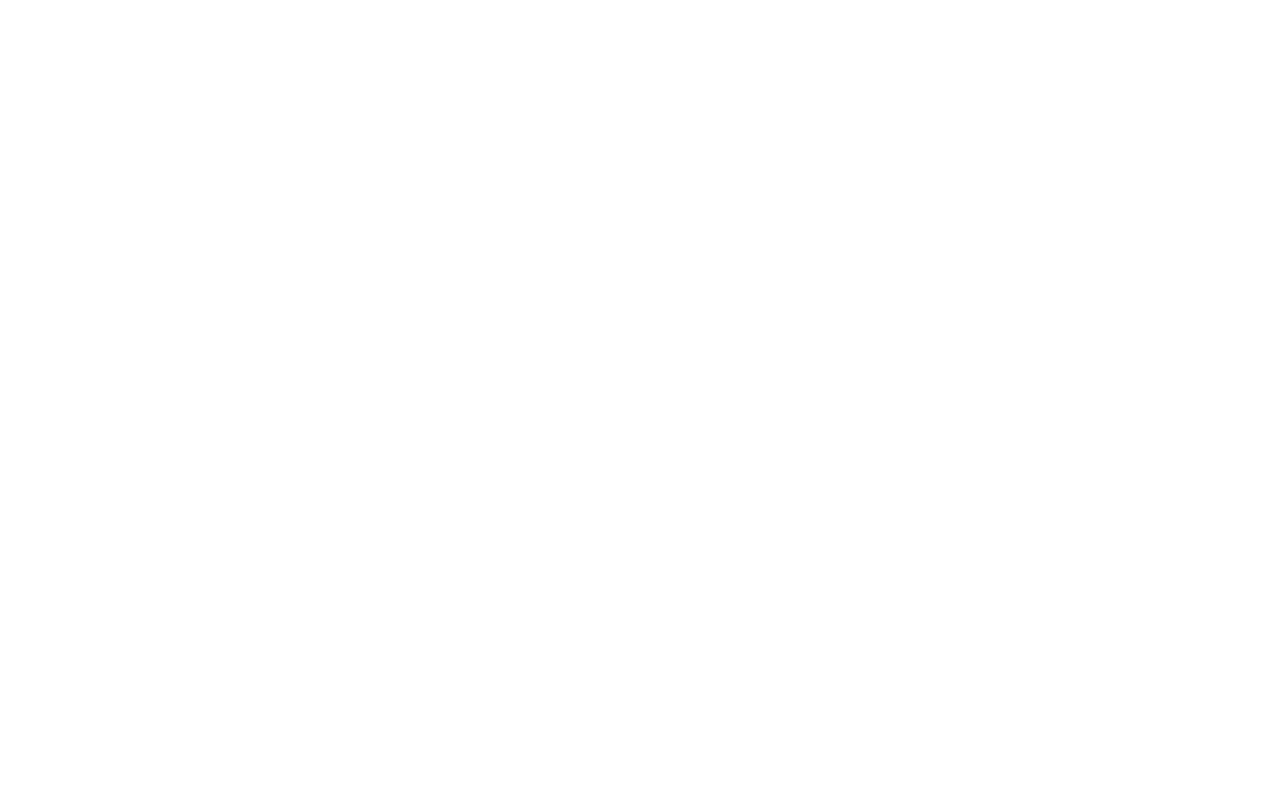
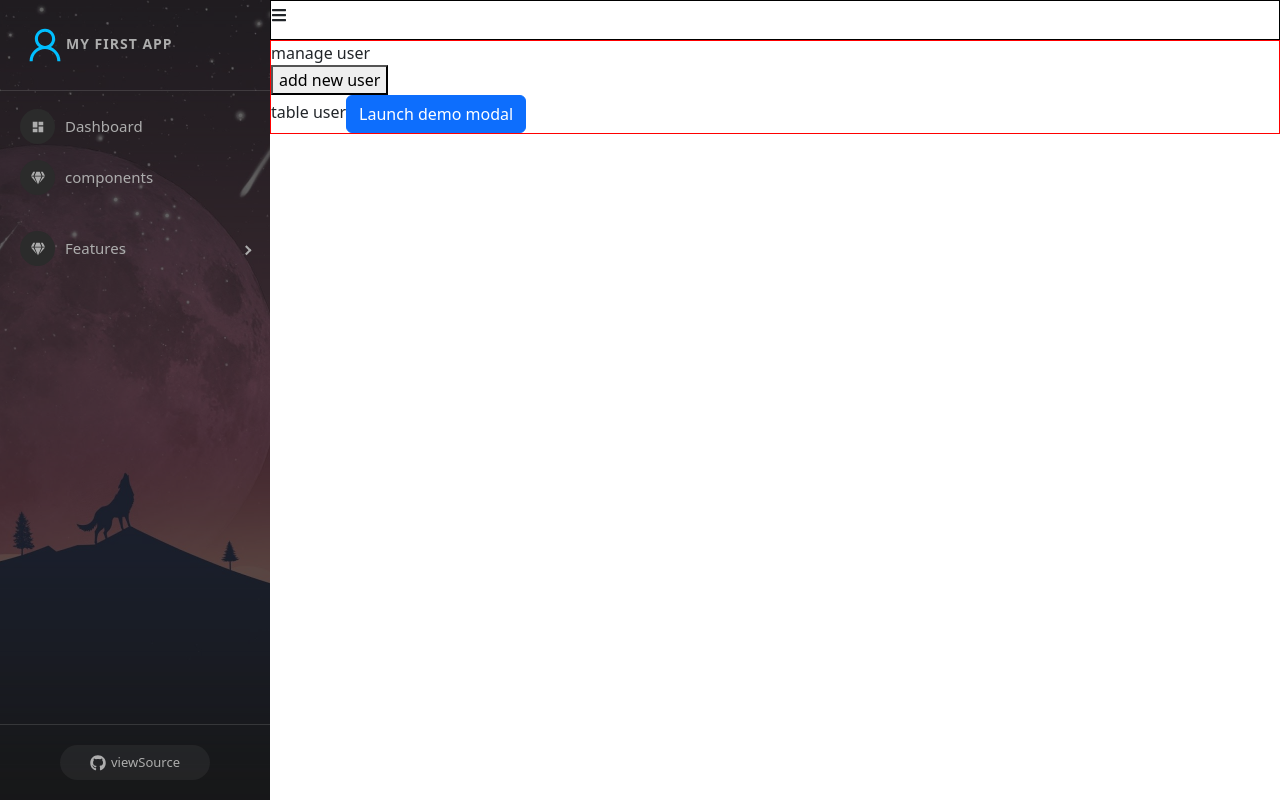
Before and after one commit to BaoBongBong/TestDemo, a React (Create React App) app: page /admins/manage-users in a window 1280 px wide. Before the commit this address had no page. Built offline with nearby package versions, Linux system fonts and the light colour scheme.

Commit message:
design Modal Add New User

```diff
--- a/src/App.scss
+++ b/src/App.scss
@@ -70,7 +70,7 @@
           background: #00bfff;
           color: white;
           height: 40px;
-          border-color: #00000000;
+          border: none;
 
           &:hover{
             background: rgb(51, 94, 174);
--- /dev/null
+++ b/src/components/Admin/Content/Dashboard.js
@@ -0,0 +1,8 @@
+const Dashboard = (props) => {
+    return (
+        <div>
+            dash board
+        </div>
+    )
+}
+export default Dashboard;
--- /dev/null
+++ b/src/components/Admin/Content/ManageUser.js
@@ -0,0 +1,23 @@
+import ModalCreateUser from "./ModalCreateUser";
+
+const ManageUser = (props) => {
+    return (
+        <div className="manage-user-container">
+            <div className="title">
+                manage user
+            </div>
+            <div className="users-content">
+                <div>
+                    <button>
+                        add new user
+                    </button>
+
+                </div>
+                <div> table user
+                    <ModalCreateUser />
+                </div>
+            </div>
+        </div>
+    )
+}
+export default ManageUser;
--- /dev/null
+++ b/src/components/Admin/Content/ModalCreateUser.js
@@ -0,0 +1,67 @@
+import { useState } from 'react';
+import Button from 'react-bootstrap/Button';
+import Modal from 'react-bootstrap/Modal';
+import { FaLaravel } from 'react-icons/fa';
+
+const ModalCreateUser = () => {
+    const [show, setShow] = useState(false);
+
+    const handleClose = () => setShow(false);
+    const handleShow = () => setShow(true);
+
+    return (
+        <>
+            <Button variant="primary" onClick={handleShow}>
+                Launch demo modal
+            </Button>
+
+            <Modal
+                show={show}
+                onHide={handleClose}
+                size="xl"
+                backdrop="static"
+            >
+                <Modal.Header closeButton>
+                    <Modal.Title>Add new user</Modal.Title>
+                </Modal.Header>
+                <Modal.Body>
+                    <form className="row g-3">
+                        <div className="col-md-6">
+                            <label className="form-label">Email</label>
+                            <input type="email" className="form-control" />
+                        </div>
+                        <div className="col-md-6">
+                            <label className="form-label">Password</label>
+                            <input type="password" className="form-control" />
+                        </div>
+                        <div className="col-md-6">
+                            <label className="form-label">Username</label>
+                            <input type="text" className="form-control" />
+                        </div>
+                        <div className="col-md-4">
+                            <label className="form-label">Role</label>
+                            <select className="form-select">
+                                <option selected value="User">User</option>
+                                <option>Admin</option>
+                            </select>
+                        </div>
+                        <div className="col-md-12">
+                            <label className='form-label'>image</label>
+                            <input type='file'></input>
+                        </div>
+                    </form>
+                </Modal.Body>
+                <Modal.Footer>
+                    <Button variant="secondary" onClick={handleClose}>
+                        Close
+                    </Button>
+                    <Button variant="primary" onClick={handleClose}>
+                        Save
+                    </Button>
+                </Modal.Footer>
+            </Modal>
+        </>
+    );
+}
+
+export default ModalCreateUser;
--- a/src/components/Admin/SideBar.js
+++ b/src/components/Admin/SideBar.js
@@ -12,8 +12,8 @@
 import sidebarBg from '../../assets/bg2.jpg';
 import { AiOutlineUser } from "react-icons/ai";
 import { MdDashboard } from "react-icons/md";
-
 import './sideBar.scss'
+import { Link } from 'react-router-dom';
 
 const SideBar = (props) => {
     const { image, collapsed, toggled, handleToggleSidebar } = props;
@@ -49,6 +49,7 @@
                         icon={<MdDashboard />}
                     >
                         Dashboard
+                        <Link to="/admins" />
                     </MenuItem>
                     <MenuItem icon={<FaGem />}> components</MenuItem>
                 </Menu>
@@ -57,8 +58,13 @@
                         icon={<FaGem />}
                         title="Features"
                     >
-                        <MenuItem>Quản lý Users</MenuItem>
-                        <MenuItem>Quản lý bài Quiz</MenuItem>
+                        <MenuItem>
+                            Quản lý Users
+                            <Link to="/admins/manage-users" />
+                        </MenuItem>
+                        <MenuItem>Quản lý bài Quiz
+
+                        </MenuItem>
                         <MenuItem>Quản lý câu hỏi</MenuItem>
                     </SubMenu>
                 </Menu>
--- a/src/components/Admin/admin.js
+++ b/src/components/Admin/admin.js
@@ -2,6 +2,8 @@
 import SideBar from "./SideBar";
 import './admin.scss'
 import { FaBars } from "react-icons/fa";
+import { Outlet, Link } from 'react-router-dom';
+
 const Admin = (props) => {
     const [collapsed, setCollapsed] = useState(false);
     return (
@@ -10,8 +12,12 @@
                 <SideBar collapsed={collapsed} />
             </div>
             <div className="admin-content">
-                <FaBars onClick={() => setCollapsed(!collapsed)} />
-                admin test
+                <div className="admin-header">
+                    <FaBars onClick={() => setCollapsed(!collapsed)} />
+                </div>
+                <div className="admin-main">
+                    <Outlet />
+                </div>
             </div>
         </div>
     )
--- a/src/components/Admin/admin.scss
+++ b/src/components/Admin/admin.scss
@@ -5,4 +5,14 @@
             height: 100vh !important;
         }
     }
+    .admin-content{
+        width: 100%;
+        .admin-header{
+            height: 40px;
+            border: 1px solid black;
+        }
+        .admin-main{
+            border: 1px solid red;
+        }
+    }
 }
--- a/src/index.js
+++ b/src/index.js
@@ -9,6 +9,8 @@
 import User from './components/User/user';
 import Admin from './components/Admin/admin';
 import HomePage from './components/Home/homepage';
+import ManageUser from './components/Admin/Content/ManageUser';
+import Dashboard from './components/Admin/Content/Dashboard';
 
 const root = ReactDOM.createRoot(document.getElementById('root'));
 root.render(
@@ -20,7 +22,10 @@
           <Route index element={<HomePage />} />
           <Route path='users' element={<User />} />
         </Route>
-        <Route path='admins' element={<Admin />} />
+        <Route path='/admins' element={<Admin />}>
+          <Route index element={<Dashboard />} />
+          <Route path='manage-users' element={<ManageUser />} />
+        </Route>
       </Routes>
     </BrowserRouter>
     {/* </React.StrictMode> */}
```
